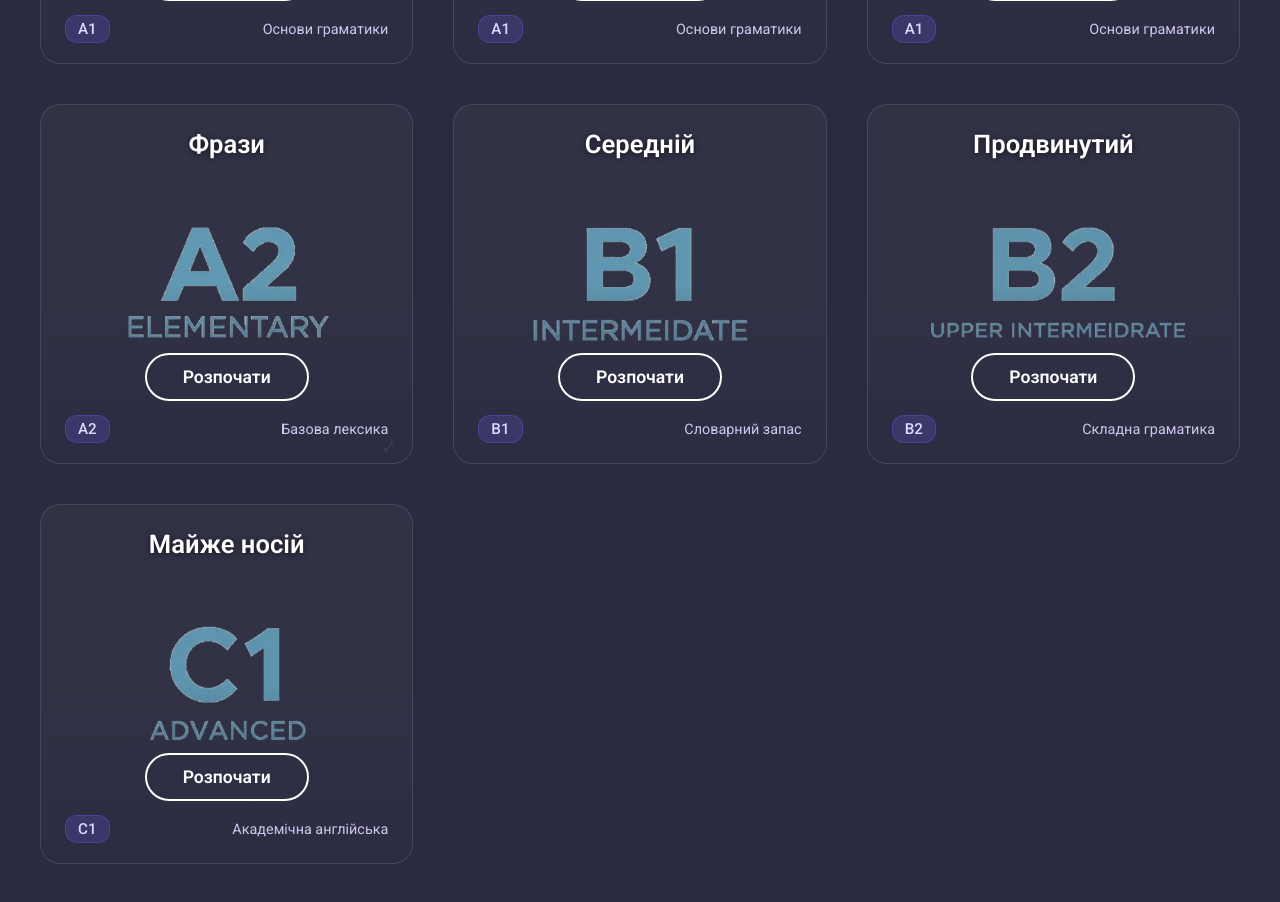
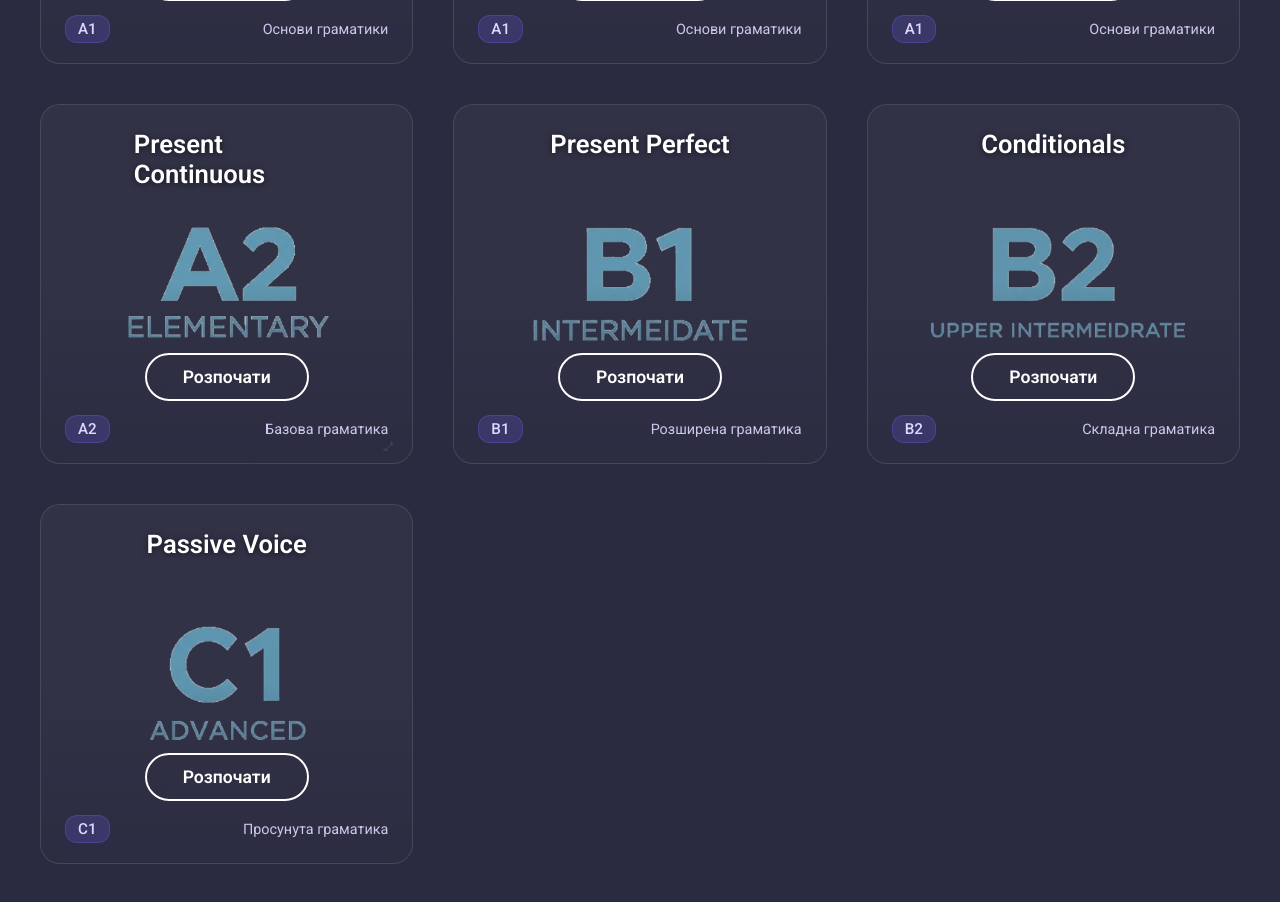
Before and after one commit to dmshh20/Octopus-Education-, a React (Vite) app in the folder frontend/: page /courses in a window 1280 px wide. Shown: the part 600-1502 px from the top of the page. Built offline with nearby package versions, Linux system fonts and the light colour scheme.

Commit message:
review: delete unusual routes and correct status

```diff
--- a/frontend/src/App.tsx
+++ b/frontend/src/App.tsx
@@ -54,7 +54,6 @@ function App() {
       <Route path="/courses/a1-presentsimple/practice" element={<A1PracticePS></A1PracticePS>} />
       <Route path="/courses/a1-futuresimple/practice" element={<A1PracticePF></A1PracticePF>} />
 
-      <Route path="/courses/a1-futuresimple/practice" element={<A1FutureSimple></A1FutureSimple>} />
       <Route path="/courses/a2-presentcontinuous/practice" element={<A2PracticePC></A2PracticePC>} />
       <Route path="/courses/b1-presentperfect/practice" element={<B1PracticePP></B1PracticePP>} />
       <Route path="/courses/b2-conditionals/practice" element={<B2PracticeConditionals></B2PracticeConditionals>} />
--- a/frontend/src/data/sets.ts
+++ b/frontend/src/data/sets.ts
@@ -16,8 +16,8 @@ export const EnglishSets: EnglishSet[] = [
   {id: 'a1-presentsimple', title: 'Present Simple', level: 'A1', status: 'Основи граматики', image: a1},
   {id: 'a1-pastsimple', title: 'Past Simple', level: 'A1', status: 'Основи граматики',image: a1 },
   {id: 'a1-futuresimple', title: 'Future Simple', level: 'A1', status: 'Основи граматики', image:a1},
-  {id: 'a2-presentcontinuous', title: 'Фрази', level: 'A2', status: 'Базова лексика', image: a2},
-  {id: 'b1-presentperfect', title: 'Середній', level: 'B1', status: 'Словарний запас', image: b1},
-  {id: 'b2-conditionals', title: 'Продвинутий', level: 'B2', status: 'Складна граматика', image: b2},
-  {id: 'c1-passivevoice', title: 'Майже носій', level: 'C1', status: 'Академічна англійська', image: c1},
+  {id: 'a2-presentcontinuous', title: 'Present Continuous', level: 'A2', status: 'Базова граматика', image: a2},
+  {id: 'b1-presentperfect', title: 'Present Perfect', level: 'B1', status: 'Розширена граматика', image: b1},
+  {id: 'b2-conditionals', title: 'Conditionals', level: 'B2', status: 'Складна граматика', image: b2},
+  {id: 'c1-passivevoice', title: 'Passive Voice', level: 'C1', status: 'Просунута граматика', image: c1},
 ]
```
